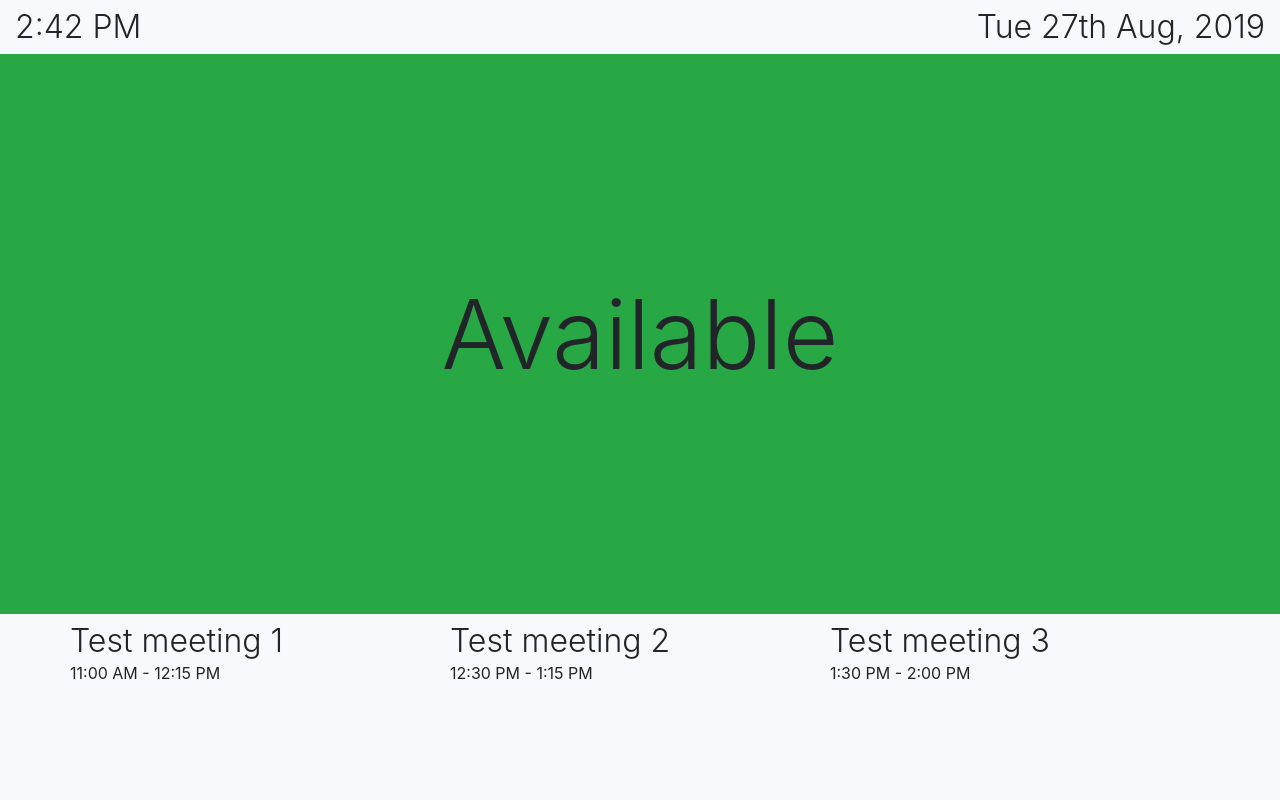
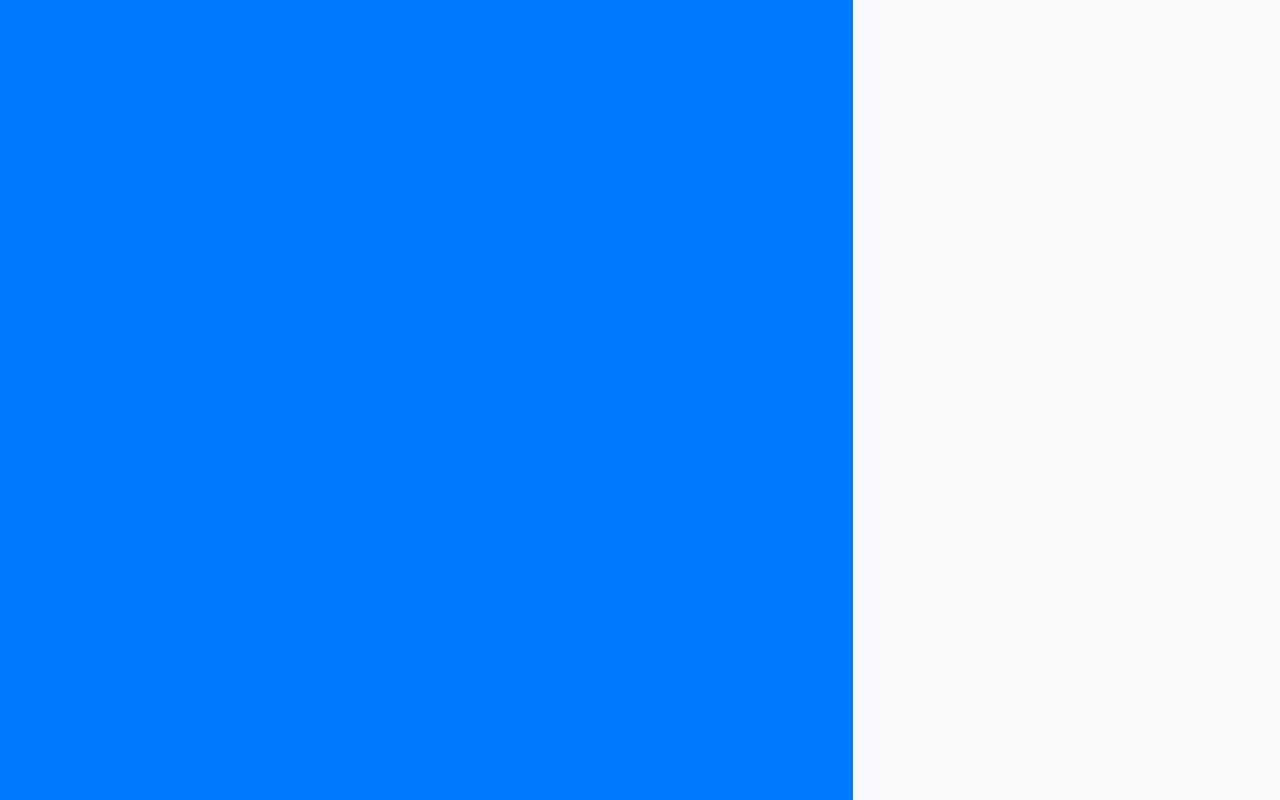
Before and after one commit to sajmonr/SeniorProjectKiosk, an Angular app: page /dashboard in a window 1280 px wide. Built offline with nearby package versions, Linux system fonts and the light colour scheme.

Commit message:
Added vertical split dashboard component

```diff
--- a/src/app/dashboard/dashboard.component.ts
+++ b/src/app/dashboard/dashboard.component.ts
@@ -3,7 +3,7 @@ import {Meeting} from '../shared/models/meeting.model';
 
 @Component({
   selector: 'app-dashboard',
-  templateUrl: './dashboard.component.html',
+  templateUrl: './dashboard2.component.html',
   styleUrls: ['./dashboard.component.less']
 })
 export class DashboardComponent implements OnInit {
--- /dev/null
+++ b/src/app/dashboard/dashboard2.component.html
@@ -0,0 +1,10 @@
+<div class="container-fluid h-100">
+  <div class="row h-100">
+    <div class="col-8 bg-primary">
+
+    </div>
+    <div class="col-4">
+
+    </div>
+  </div>
+</div>
--- a/src/index.html
+++ b/src/index.html
@@ -1,5 +1,5 @@
 <!doctype html>
-<html lang="en">
+<html lang="en" class="h-100">
 <head>
   <meta charset="utf-8">
   <title>SeniorProjectKiosk</title>
@@ -8,7 +8,7 @@
   <meta name="viewport" content="width=device-width, initial-scale=1">
   <link rel="icon" type="image/x-icon" href="favicon.ico">
 </head>
-<body class="bg-light">
+<body class="bg-light h-100">
   <app-root></app-root>
 </body>
 </html>
```
